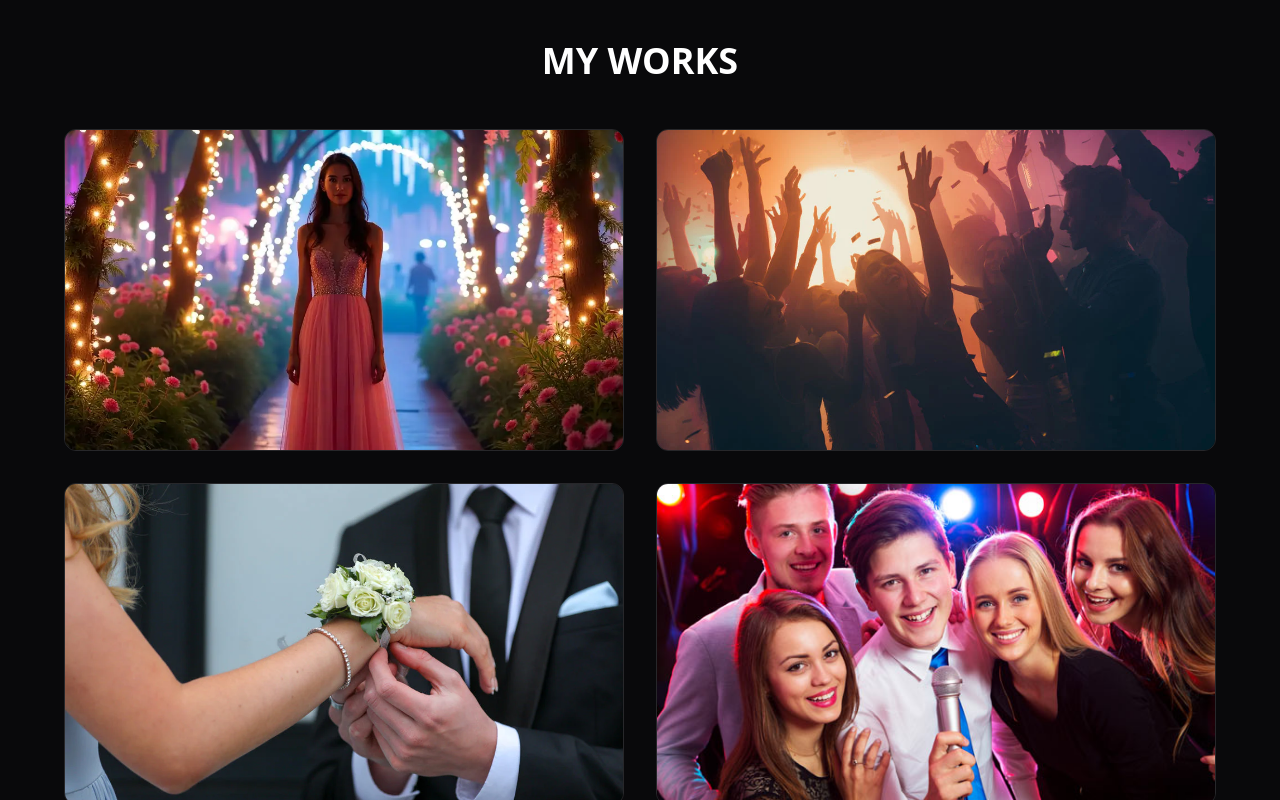
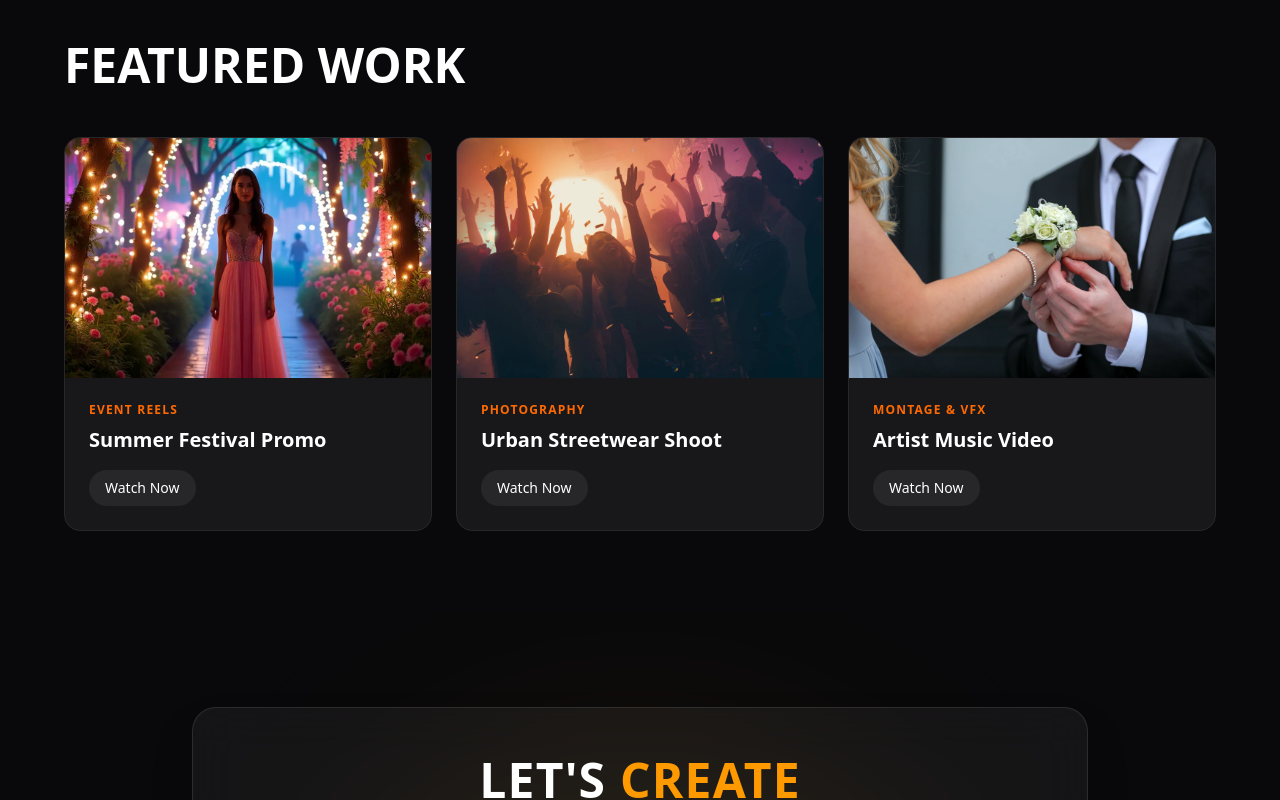
Before and after one commit to Pacooo0000/paco-app, a Next.js app: page / in a window 1280 px wide. Shown: the part 2500-3300 px from the top of the page. Built offline with nearby package versions, Linux system fonts and the light colour scheme.

Commit message:
Add video links to project cards

```diff
--- a/app/components/Projects.jsx
+++ b/app/components/Projects.jsx
@@ -1,30 +1,46 @@
 'use client';
+import { motion } from 'framer-motion';
 
+// أضفت خاصية videoUrl لكل مشروع
 const projects = [
-  { id: 1, title: 'Summer Festival Promo', category: 'Event Reels', image: '/images/project1.jpg' },
-  { id: 2, title: 'Urban Streetwear Shoot', category: 'Photography', image: '/images/project2.jpg' },
-  { id: 3, title: 'Artist Music Video', category: 'Montage & VFX', image: '/images/project3.jpg' },
-  { id: 4, title: 'Luxury Car Commercial', category: 'Cinematic Reel', image: '/images/project4.jpg' },
+  { id: 1, title: 'Summer Festival Promo', category: 'Event Reels', image: '/images/project1.jpg', videoUrl: '/videos/promo1.mp4' },
+  { id: 2, title: 'Urban Streetwear Shoot', category: 'Photography', image: '/images/project2.jpg', videoUrl: '/videos/promo2.mp4' },
+  { id: 3, title: 'Artist Music Video', category: 'Montage & VFX', image: '/images/project3.jpg', videoUrl: '/videos/promo3.mp4' },
 ];
 
 export default function Projects() {
+  // دالة لفتح الفيديو في صفحة جديدة أو تشغيله
+  const handleProjectClick = (url) => {
+    window.open(url, '_blank');
+  };
+
   return (
-    <section className="bg-zinc-950 py-20 px-4">
-      <h2 className="text-white text-4xl font-bold text-center mb-12">MY WORKS</h2>
-      <div className="max-w-6xl mx-auto grid grid-cols-1 md:grid-cols-2 gap-8">
-        {projects.map((project) => (
-          <div key={project.id} className="group relative overflow-hidden rounded-xl border border-zinc-800">
-            <img
-              src={project.image}
-              alt={project.title}
-              className="w-full h-80 object-cover transition-transform duration-500 group-hover:scale-110"
-            />
-            <div className="absolute inset-0 bg-black/60 opacity-0 group-hover:opacity-100 transition-opacity flex flex-col justify-center items-center">
-              <h3 className="text-white text-2xl font-bold">{project.title}</h3>
-              <p className="text-zinc-300 text-lg">{project.category}</p>
-            </div>
-          </div>
-        ))}
+    <section className="py-20 bg-zinc-950 px-6">
+      <div className="max-w-6xl mx-auto">
+        <h2 className="text-white text-5xl font-extrabold mb-12">FEATURED WORK</h2>
+
+        <div className="grid grid-cols-1 md:grid-cols-3 gap-6">
+          {projects.map((project) => (
+            <motion.div
+              key={project.id}
+              whileHover={{ scale: 1.02 }}
+              onClick={() => handleProjectClick(project.videoUrl)} // هنا السحر: عند الضغط يفتح الفيديو
+              className="bg-zinc-900 rounded-2xl overflow-hidden border border-zinc-800 cursor-pointer"
+            >
+              <div className="h-60 w-full overflow-hidden">
+                <img src={project.image} alt={project.title} className="w-full h-full object-cover" />
+              </div>
+
+              <div className="p-6">
+                <p className="text-orange-500 text-xs font-bold uppercase tracking-widest mb-2">{project.category}</p>
+                <h3 className="text-white text-xl font-bold">{project.title}</h3>
+                <button className="mt-4 text-white text-sm bg-zinc-800 px-4 py-2 rounded-full hover:bg-orange-600 transition">
+                  Watch Now
+                </button>
+              </div>
+            </motion.div>
+          ))}
+        </div>
       </div>
     </section>
   );
```
